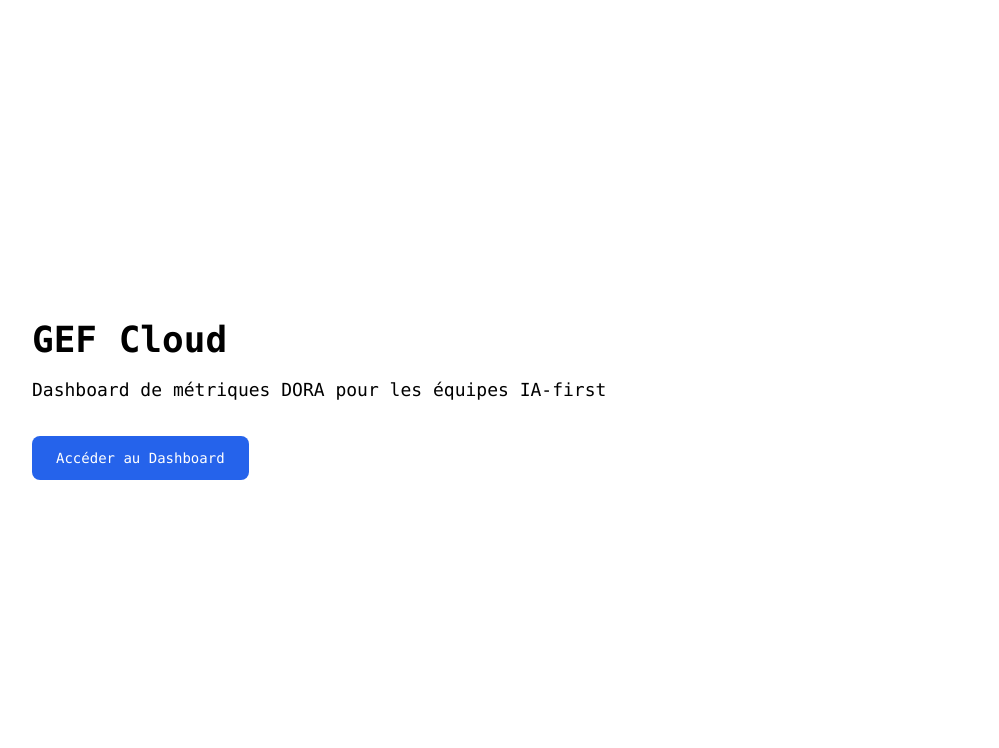
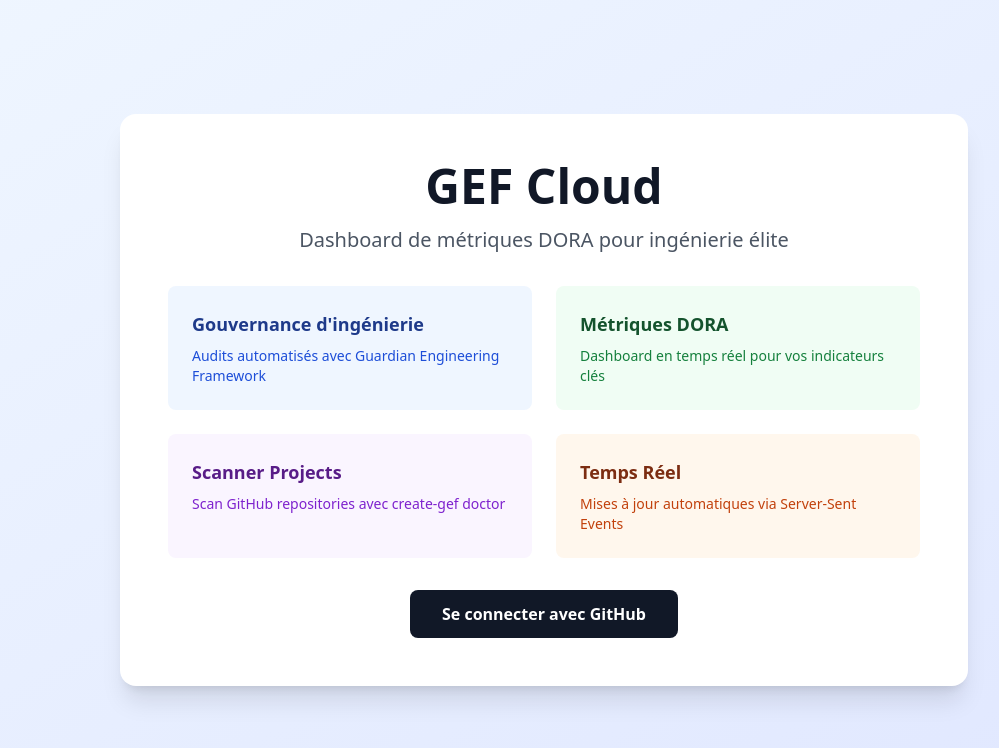
Before and after one commit to Gnzikoune/gef-cloud, a Next.js app: page / in a window 1280 px wide. Shown: the top 748 px of the page, without its empty margins (96-1095 px from the left). Built offline with nearby package versions, Linux system fonts and the light colour scheme; no server answers.

Commit message:
feat: authentification GitHub OAuth avec NextAuth.js (#1)

```diff
--- /dev/null
+++ b/app/AuthProvider.tsx
@@ -0,0 +1,11 @@
+"use client";
+
+import { SessionProvider } from "next-auth/react";
+
+export default function AuthProvider({
+  children,
+}: {
+  children: React.ReactNode;
+}) {
+  return <SessionProvider>{children}</SessionProvider>;
+}
--- /dev/null
+++ b/app/api/auth/[...nextauth]/route.ts
@@ -0,0 +1,24 @@
+import NextAuth from "next-auth";
+import GitHubProvider from "next-auth/providers/github";
+
+const handler = NextAuth({
+  providers: [
+    GitHubProvider({
+      clientId: process.env.GITHUB_CLIENT_ID || "",
+      clientSecret: process.env.GITHUB_CLIENT_SECRET || "",
+    }),
+  ],
+  callbacks: {
+    async session({ session, token }) {
+      if (session.user) {
+        session.user.id = token.sub as string;
+      }
+      return session;
+    },
+  },
+  pages: {
+    signIn: "/",
+  },
+});
+
+export { handler as GET, handler as POST };
--- a/app/layout.tsx
+++ b/app/layout.tsx
@@ -1,5 +1,6 @@
 import type { Metadata } from "next";
 import "./globals.css";
+import AuthProvider from "./AuthProvider";
 
 export const metadata: Metadata = {
   title: "GEF Cloud — Dashboard de métriques DORA",
@@ -13,7 +14,9 @@
 }>) {
   return (
     <html lang="fr">
-      <body>{children}</body>
+      <body>
+        <AuthProvider>{children}</AuthProvider>
+      </body>
     </html>
   );
 }
--- a/app/page.tsx
+++ b/app/page.tsx
@@ -1,18 +1,156 @@
+"use client";
+
+import { useSession, signIn } from "next-auth/react";
 import Link from "next/link";
 
-export default function Home() {
+export default function HomePage() {
+  const { data: session, status } = useSession();
+
+  if (status === "loading") {
+    return (
+      <div className="min-h-screen bg-gradient-to-br from-blue-50 to-indigo-100 flex items-center justify-center">
+        <div className="text-gray-600">Chargement...</div>
+      </div>
+    );
+  }
+
+  if (session) {
+    return (
+      <div className="min-h-screen bg-gradient-to-br from-blue-50 to-indigo-100 flex items-center justify-center">
+        <div className="max-w-4xl w-full px-6 py-12">
+          <div className="bg-white rounded-2xl shadow-xl p-8 md:p-12">
+            <div className="text-center mb-8">
+              <h1 className="text-4xl md:text-5xl font-bold text-gray-900 mb-4">
+                GEF Cloud
+              </h1>
+              <p className="text-xl text-gray-600">
+                Dashboard de métriques DORA pour ingénierie élite
+              </p>
+              <div className="mt-4 flex items-center justify-center gap-3">
+                <img
+                  src={session.user?.image || ""}
+                  alt="Avatar"
+                  className="w-10 h-10 rounded-full"
+                />
+                <span className="text-gray-700">
+                  Bonjour, {session.user?.name}
+                </span>
+              </div>
+            </div>
+
+            <div className="grid md:grid-cols-2 gap-6 mb-8">
+              <div className="bg-blue-50 rounded-lg p-6">
+                <h3 className="text-lg font-semibold text-blue-900 mb-2">
+                  Gouvernance d'ingénierie
+                </h3>
+                <p className="text-sm text-blue-700">
+                  Audits automatisés avec Guardian Engineering Framework
+                </p>
+              </div>
+
+              <div className="bg-green-50 rounded-lg p-6">
+                <h3 className="text-lg font-semibold text-green-900 mb-2">
+                  Métriques DORA
+                </h3>
+                <p className="text-sm text-green-700">
+                  Dashboard en temps réel pour vos indicateurs clés
+                </p>
+              </div>
+
+              <div className="bg-purple-50 rounded-lg p-6">
+                <h3 className="text-lg font-semibold text-purple-900 mb-2">
+                  Scanner Projects
+                </h3>
+                <p className="text-sm text-purple-700">
+                  Scan GitHub repositories avec create-gef doctor
+                </p>
+              </div>
+
+              <div className="bg-orange-50 rounded-lg p-6">
+                <h3 className="text-lg font-semibold text-orange-900 mb-2">
+                  Temps Réel
+                </h3>
+                <p className="text-sm text-orange-700">
+                  Mises à jour automatiques via Server-Sent Events
+                </p>
+              </div>
+            </div>
+
+            <div className="text-center">
+              <Link
+                href="/dashboard"
+                className="inline-block px-8 py-3 bg-blue-600 text-white rounded-lg hover:bg-blue-700 transition-colors font-semibold"
+              >
+                Accéder au Dashboard
+              </Link>
+            </div>
+          </div>
+        </div>
+      </div>
+    );
+  }
+
   return (
-    <main className="flex min-h-screen flex-col items-center justify-center p-24">
-      <div className="z-10 max-w-5xl w-full items-center justify-center font-mono text-sm">
-        <h1 className="text-4xl font-bold mb-4">GEF Cloud</h1>
-        <p className="text-lg mb-8">Dashboard de métriques DORA pour les équipes IA-first</p>
-        <Link
-          href="/dashboard"
-          className="inline-block px-6 py-3 bg-blue-600 text-white rounded-lg hover:bg-blue-700 transition-colors"
-        >
-          Accéder au Dashboard
-        </Link>
+    <div className="min-h-screen bg-gradient-to-br from-blue-50 to-indigo-100 flex items-center justify-center">
+      <div className="max-w-4xl w-full px-6 py-12">
+        <div className="bg-white rounded-2xl shadow-xl p-8 md:p-12">
+          <div className="text-center mb-8">
+            <h1 className="text-4xl md:text-5xl font-bold text-gray-900 mb-4">
+              GEF Cloud
+            </h1>
+            <p className="text-xl text-gray-600">
+              Dashboard de métriques DORA pour ingénierie élite
+            </p>
+          </div>
+
+          <div className="grid md:grid-cols-2 gap-6 mb-8">
+            <div className="bg-blue-50 rounded-lg p-6">
+              <h3 className="text-lg font-semibold text-blue-900 mb-2">
+                Gouvernance d'ingénierie
+              </h3>
+              <p className="text-sm text-blue-700">
+                Audits automatisés avec Guardian Engineering Framework
+              </p>
+            </div>
+
+            <div className="bg-green-50 rounded-lg p-6">
+              <h3 className="text-lg font-semibold text-green-900 mb-2">
+                Métriques DORA
+              </h3>
+              <p className="text-sm text-green-700">
+                Dashboard en temps réel pour vos indicateurs clés
+              </p>
+            </div>
+
+            <div className="bg-purple-50 rounded-lg p-6">
+              <h3 className="text-lg font-semibold text-purple-900 mb-2">
+                Scanner Projects
+              </h3>
+              <p className="text-sm text-purple-700">
+                Scan GitHub repositories avec create-gef doctor
+              </p>
+            </div>
+
+            <div className="bg-orange-50 rounded-lg p-6">
+              <h3 className="text-lg font-semibold text-orange-900 mb-2">
+                Temps Réel
+              </h3>
+              <p className="text-sm text-orange-700">
+                Mises à jour automatiques via Server-Sent Events
+              </p>
+            </div>
+          </div>
+
+          <div className="text-center">
+            <button
+              onClick={() => signIn("github")}
+              className="inline-block px-8 py-3 bg-gray-900 text-white rounded-lg hover:bg-gray-800 transition-colors font-semibold"
+            >
+              Se connecter avec GitHub
+            </button>
+          </div>
+        </div>
       </div>
-    </main>
+    </div>
   );
 }
```
Also changed, not shown: 1 other file (tests, documents, lock files or other folders).
